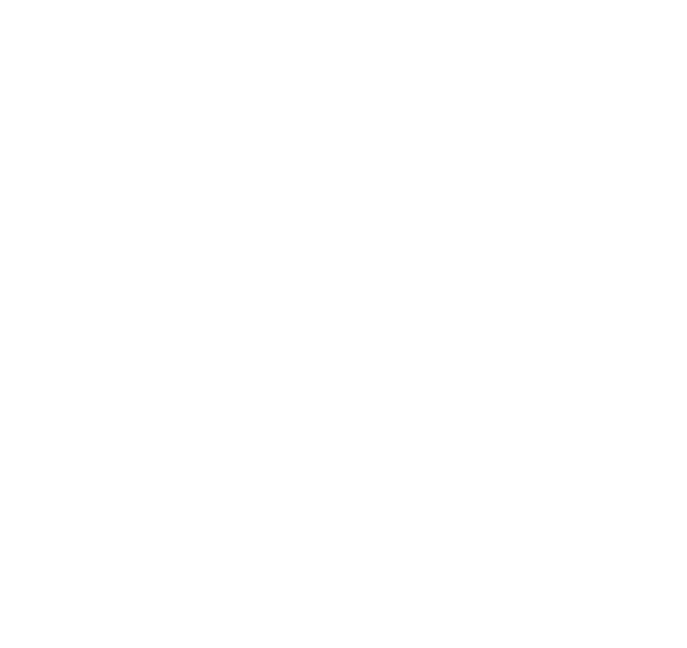
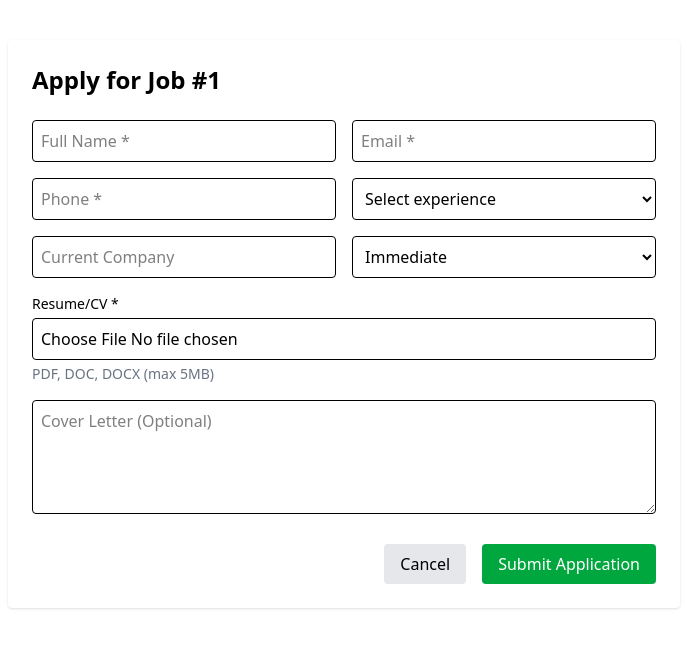
Before and after one commit to Nimish279/Job-Portal, a React (Vite) app in the folder Frontend/: page /users/apply/1 in a window 1280 px wide. Before the commit this address had no page. Shown: the top 648 px of the page, without its empty margins (296-983 px from the left). Built offline with nearby package versions, Linux system fonts and the light colour scheme.

Commit message:
Added Apply Now page and updated JobRecommendation and RecruiterProfile

```diff
--- a/Frontend/src/App.jsx
+++ b/Frontend/src/App.jsx
@@ -1,4 +1,4 @@
-import { BrowserRouter as Router, Routes, Route , Navigate} from 'react-router-dom';
+import { BrowserRouter as Router, Routes, Route, Navigate } from 'react-router-dom';
 
 import LandingPage from './pages/LandingPage';
 import RecruiterLogin from './RecruiterPages/Login_SignUp/RecruiterLogin';
@@ -25,9 +25,10 @@ import UpdateRecruiter from './RecruiterPages/UpdateRecruiter.jsx';
 import ApplicantsProfile from './RecruiterPages/ApplicantsProfile.jsx';
 import JobPage from './pages/JobPage.jsx';
 import NotificationsPage from './pages/NotificationsPage.jsx';
+import ChangePassword from './RecruiterPages/RecruiterData/ChangePassword.jsx';
 
-// ✅ Corrected Import Based on Actual Folder
-import ChangePassword from './RecruiterPages/RecruiterData/ChangePassword.jsx';
+// ✅ NEW IMPORT for Apply Now Page
+import ApplyJob from './pages/ApplyJob.jsx';
 
 function App() {
   return (
@@ -45,6 +46,7 @@ function App() {
         <Route path='/users/profile' element={<Profile />} />
         <Route path='/users/edit-profile' element={<EditProfile />} />
         <Route path='/users/job/:id' element={<JobPage />} />
+        <Route path='/users/apply/:id' element={<ApplyJob />} /> {/* ✅ NEW APPLY NOW PAGE */}
         <Route path='/users/notifications' element={<NotificationsPage />} />
 
         {/* Recruiters */}
@@ -63,8 +65,6 @@ function App() {
         <Route path='/recruiters/applicantsProfile/:id' element={<ApplicantsProfile />} />
         <Route path='/recruiters/post-job/job' element={<PostJob_Job />} />
         <Route path='/recruiters/post-job/internship' element={<PostJob_Internship />} />
-
-        {/* ✅ Change Password Page */}
         <Route path='/recruiters/change-password' element={<ChangePassword />} />
       </Routes>
     </Router>
--- a/Frontend/src/RecruiterPages/Recruiter Profile/RecruiterProfile.jsx
+++ b/Frontend/src/RecruiterPages/Recruiter Profile/RecruiterProfile.jsx
@@ -7,6 +7,7 @@ import AmazonLogo from '../../assets/images/AmazonLogo.png';
 import { motion, AnimatePresence } from 'framer-motion';
 import { FiMenu } from 'react-icons/fi';
 import Sidebar from '../../components/SideBar_Recr';
+
 const RecruiterProfile = () => {
   const { recruiter } = recruiterData;
   const [logo_url, setlogo_url] = useState('');
@@ -50,7 +51,6 @@ const RecruiterProfile = () => {
     >
       <Navbar pageName="Company Profile" />
 
-      {/* Sidebar + Hamburger */}
       <div className="flex">
         {/* Mobile Hamburger */}
         <div className="lg:hidden absolute top-16 left-4 z-50">
@@ -127,10 +127,17 @@ const RecruiterProfile = () => {
 
               <hr className="my-6 border-gray-300" />
 
+              {/* ✅ UPDATED HERE */}
               <div className="space-y-2 text-sm text-gray-600">
-                <p className="hover:underline cursor-pointer">Change Password</p>
-                <Link to="/update-recruiter" className="block hover:underline">Update Recruiter</Link>
-                <Link to="/recruiters/logout" className="block hover:underline">Sign Out</Link>
+                <Link to="/recruiters/change-password" className="block hover:underline">
+                  Change Password
+                </Link>
+                <Link to="/update-recruiter" className="block hover:underline">
+                  Update Recruiter
+                </Link>
+                <Link to="/recruiters/logout" className="block hover:underline">
+                  Sign Out
+                </Link>
               </div>
             </motion.div>
           </div>
@@ -140,7 +147,6 @@ const RecruiterProfile = () => {
   );
 };
 
-// Small reusable component to reduce repetition
 const InfoRow = ({ label, value, isLink }) => (
   <div className="flex">
     <span className="font-medium w-32">{label}:</span>
--- /dev/null
+++ b/Frontend/src/pages/ApplyJob.jsx
@@ -0,0 +1,94 @@
+import React, { useState } from 'react';
+import { useParams } from 'react-router-dom';
+
+const ApplyJob = () => {
+  const { id } = useParams();
+
+  const [formData, setFormData] = useState({
+    fullName: '',
+    email: '',
+    phone: '',
+    experience: '',
+    currentCompany: '',
+    noticePeriod: 'Immediate',
+    coverLetter: '',
+    resume: null, // <-- File input state
+  });
+
+  const handleChange = (e) => {
+    const { name, value } = e.target;
+    setFormData(prev => ({ ...prev, [name]: value }));
+  };
+
+  const handleFileChange = (e) => {
+    setFormData(prev => ({ ...prev, resume: e.target.files[0] }));
+  };
+
+  const handleSubmit = (e) => {
+    e.preventDefault();
+    // Submit logic here
+    console.log("Form submitted:", formData);
+    alert('Application Submitted!');
+  };
+
+  return (
+    <div className="max-w-2xl mx-auto p-6 bg-white rounded shadow mt-10">
+      <h2 className="text-2xl font-bold mb-6">Apply for Job #{id}</h2>
+
+      <form onSubmit={handleSubmit}>
+        <div className="grid grid-cols-1 md:grid-cols-2 gap-4">
+          <input name="fullName" required placeholder="Full Name *" value={formData.fullName} onChange={handleChange} className="border p-2 rounded" />
+          <input name="email" required placeholder="Email *" type="email" value={formData.email} onChange={handleChange} className="border p-2 rounded" />
+          <input name="phone" required placeholder="Phone *" value={formData.phone} onChange={handleChange} className="border p-2 rounded" />
+
+          <select name="experience" required value={formData.experience} onChange={handleChange} className="border p-2 rounded">
+            <option value="">Select experience</option>
+            <option value="0-1">0-1 years</option>
+            <option value="1-3">1-3 years</option>
+            <option value="3-5">3-5 years</option>
+            <option value="5+">5+ years</option>
+          </select>
+
+          <input name="currentCompany" placeholder="Current Company" value={formData.currentCompany} onChange={handleChange} className="border p-2 rounded" />
+
+          <select name="noticePeriod" value={formData.noticePeriod} onChange={handleChange} className="border p-2 rounded">
+            <option value="Immediate">Immediate</option>
+            <option value="15 Days">15 Days</option>
+            <option value="1 Month">1 Month</option>
+            <option value="2 Months">2 Months</option>
+          </select>
+        </div>
+
+        <div className="mt-4">
+          <label className="block text-sm font-medium mb-1">Resume/CV *</label>
+          <input
+            type="file"
+            accept=".pdf,.doc,.docx"
+            onChange={handleFileChange}
+            required
+            className="block w-full border p-2 rounded"
+          />
+          <p className="text-sm text-gray-500 mt-1">PDF, DOC, DOCX (max 5MB)</p>
+        </div>
+
+        <div className="mt-4">
+          <textarea
+            name="coverLetter"
+            rows="4"
+            placeholder="Cover Letter (Optional)"
+            value={formData.coverLetter}
+            onChange={handleChange}
+            className="w-full border p-2 rounded"
+          />
+        </div>
+
+        <div className="mt-6 flex justify-end space-x-4">
+          <button type="button" className="px-4 py-2 rounded bg-gray-200 hover:bg-gray-300">Cancel</button>
+          <button type="submit" className="px-4 py-2 rounded bg-green-600 text-white hover:bg-green-700">Submit Application</button>
+        </div>
+      </form>
+    </div>
+  );
+};
+
+export default ApplyJob;
```
Also changed, not shown: Frontend/src/pages/JobRecommendation.jsx (+42 -87 lines).
